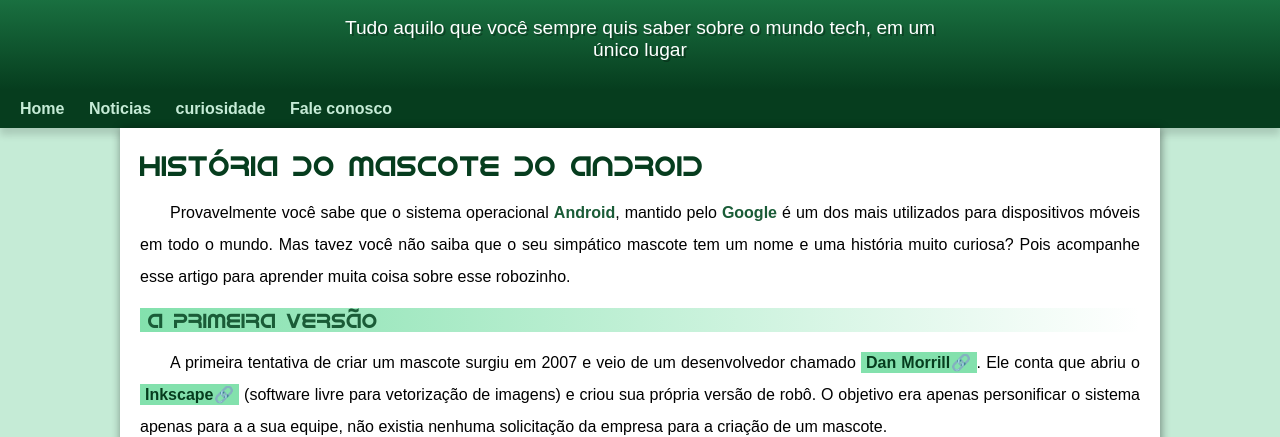
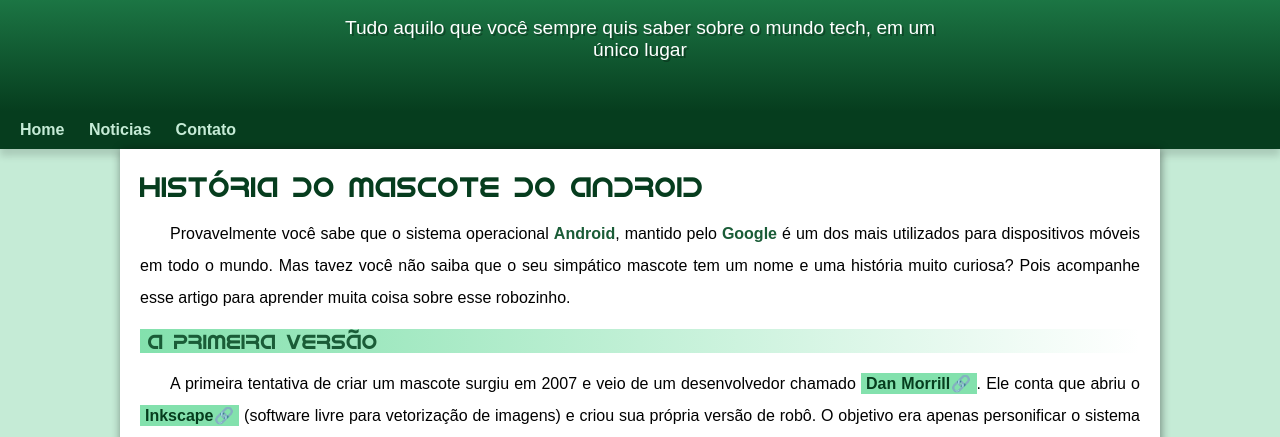
Before and after one commit to dev-silva-bruno/projeto-android, a plain HTML site: page index.html in a window 1280 px wide. Shown: the part 100-537 px from the top of the page. Drawn offline with Linux system fonts and the light colour scheme.

Commit message:
problema de padding corrigido

```diff
--- a/estilo/style.css
+++ b/estilo/style.css
@@ -55,7 +55,7 @@
     padding-left: 10px;
     padding-right: 10px;
     margin: auto;
-    margin-bottom: 20px;
+    padding-bottom: 50px;
     text-shadow: 2px 2px 0px rgba(0, 0, 0, 0.281);
 }
 
--- a/index.html
+++ b/index.html
@@ -16,8 +16,7 @@
     <nav>
         <a href="#">Home</a>
         <a href="#">Noticias</a>
-        <a href="#">curiosidade</a>
-        <a href="#">Fale conosco</a>
+        <a href="#">Contato</a>
     </nav>
     <main>
         <article>
```
